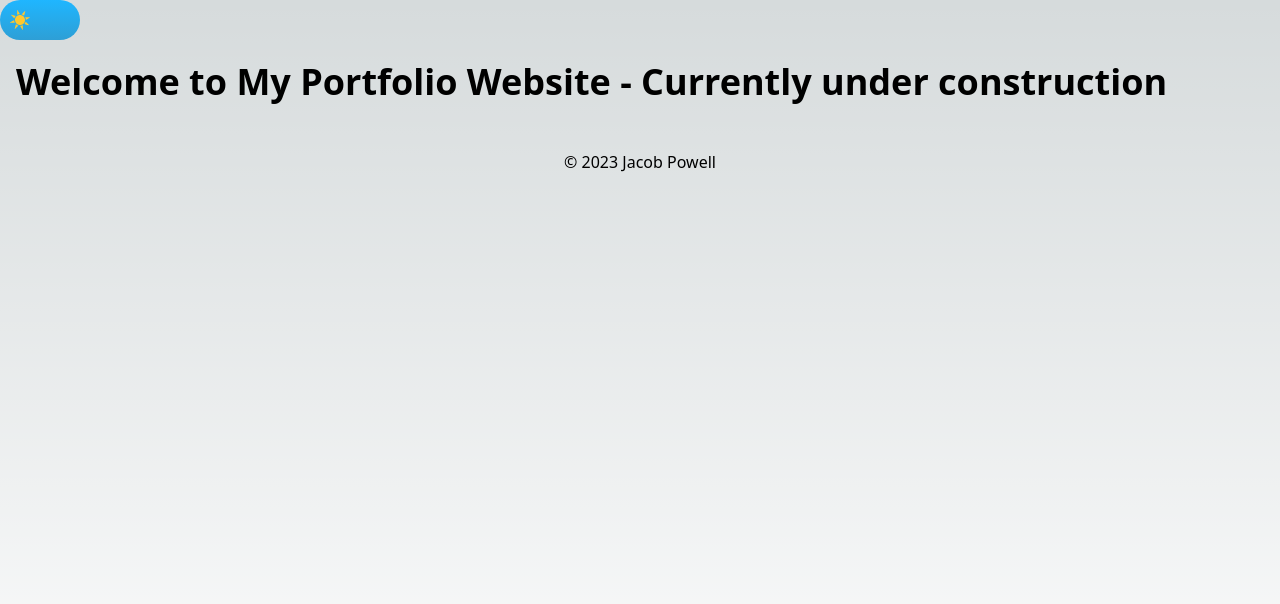
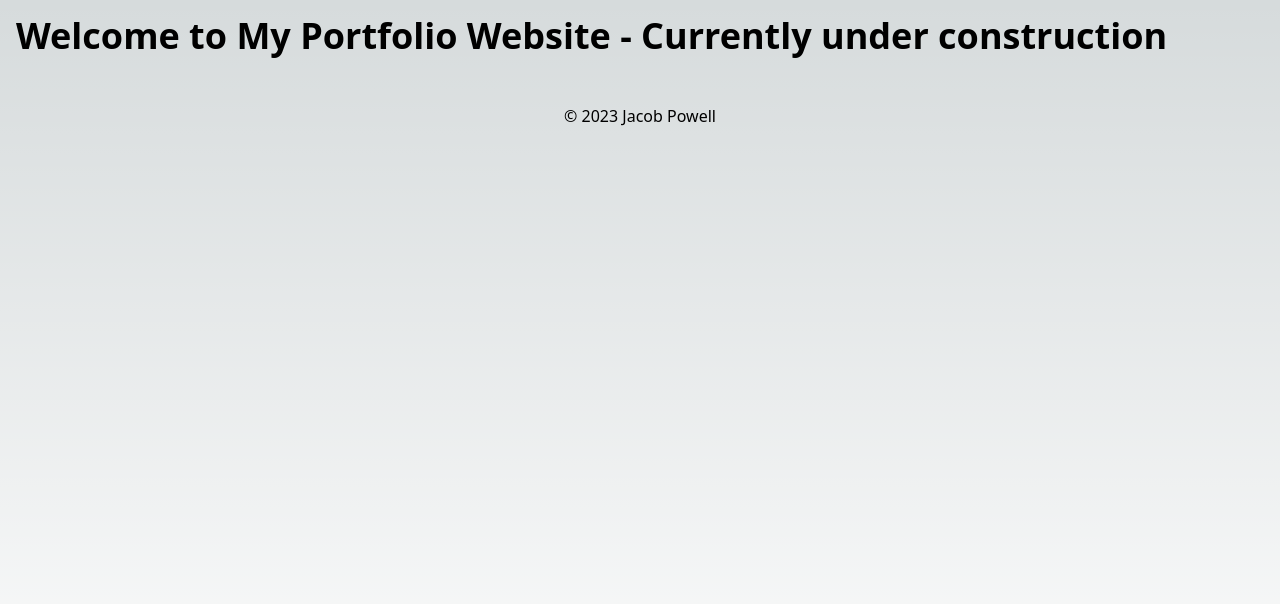
Before and after one commit to jakeRPowell/jakeRPowell.github.io, a Next.js app: page / in a window 1280 px wide. Shown: the top 604 px of the page. Built offline with nearby package versions, Linux system fonts and the light colour scheme.

Commit message:
hide theme button on main

```diff
--- a/pages/index.tsx
+++ b/pages/index.tsx
@@ -24,7 +24,7 @@ function HomePage() {
         <title>My Portfolio Website</title>
         <meta name="description" content="This is my portfolio website." />
       </Head>
-      <ThemeButton clickHandler={toggleTheme}></ThemeButton>
+      {/* <ThemeButton clickHandler={toggleTheme}></ThemeButton> */}
 
       <main className="container mx-auto p-4">
         <h1 className="mb-4 text-4xl font-bold">
```
